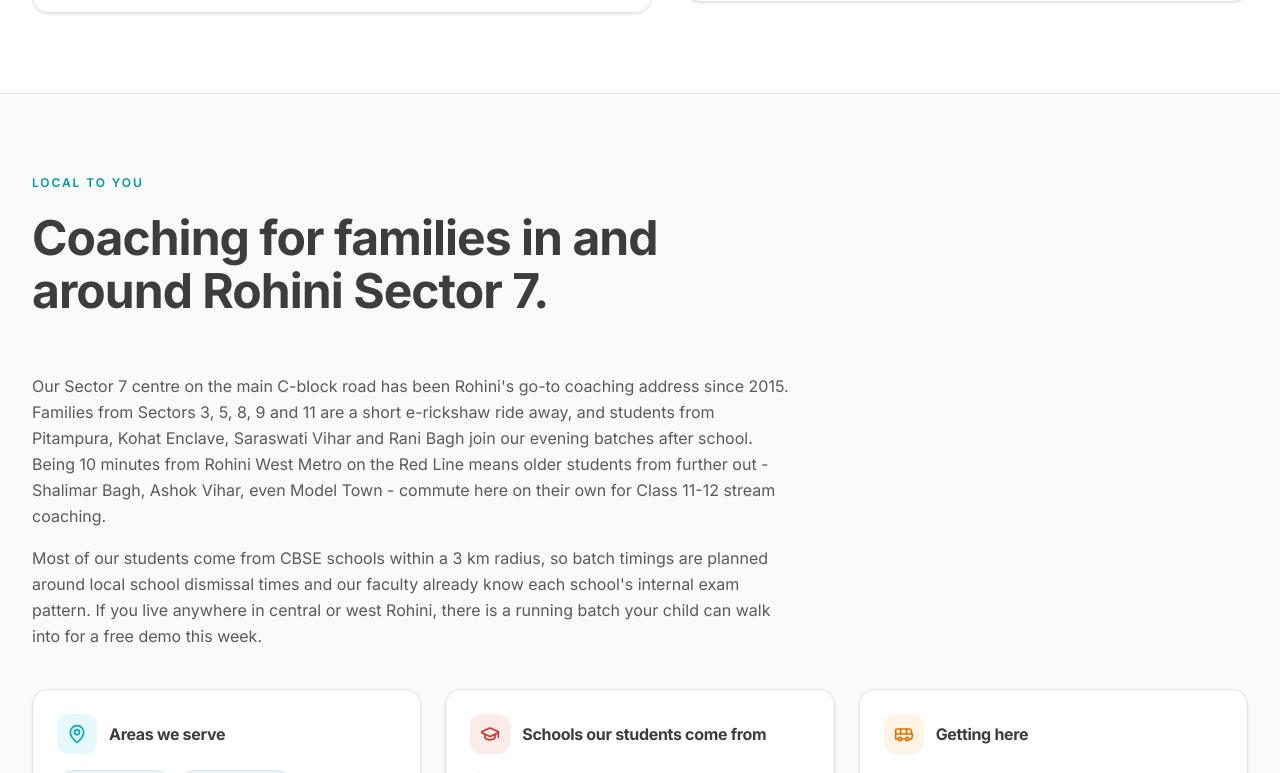
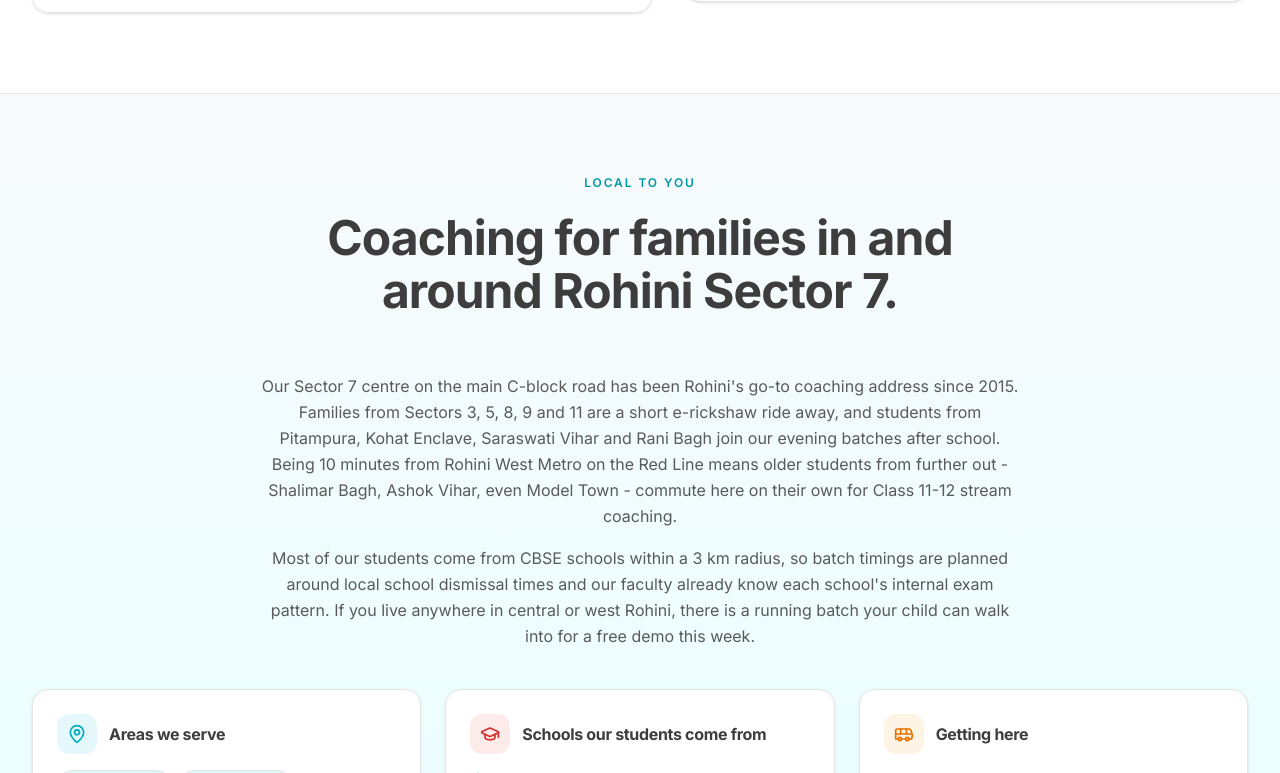
Before and after one commit to mayankdigitallab-pixel/esa, a Next.js app: page /rohini-sector-7 in a window 1280 px wide. Shown: the part 3367-4140 px from the top of the page. Built offline with nearby package versions, Linux system fonts and the light colour scheme; grey boxes are pictures that could not be loaded.

Commit message:
Locality section: center heading and intro, add soft teal gradient background
Co-Authored-By: Claude Fable 5 <noreply@anthropic.com>

```diff
--- a/components/CentreLanding.tsx
+++ b/components/CentreLanding.tsx
@@ -508,13 +508,17 @@ export function CentreLanding({ centre }: Props) {
       </section>
 
       {centre.locality && (
-        <section className="border-t border-neutral-200 bg-neutral-50 py-16 sm:py-20">
+        <section
+          className="border-t border-neutral-200 py-16 sm:py-20"
+          style={{ background: "linear-gradient(180deg, #f8fafc 0%, #ecfeff 60%, #f0fdfa 100%)" }}
+        >
           <Container>
             <SectionHeading
+              align="center"
               eyebrow="Local to you"
               title={<>Coaching for families in and around {centre.shortName}.</>}
             />
-            <div className="max-w-3xl space-y-4">
+            <div className="mx-auto max-w-3xl space-y-4 text-center">
               {centre.locality.intro.map((p, i) => (
                 <p key={i} className="text-sm leading-relaxed text-body sm:text-base">
                   {p}
```
